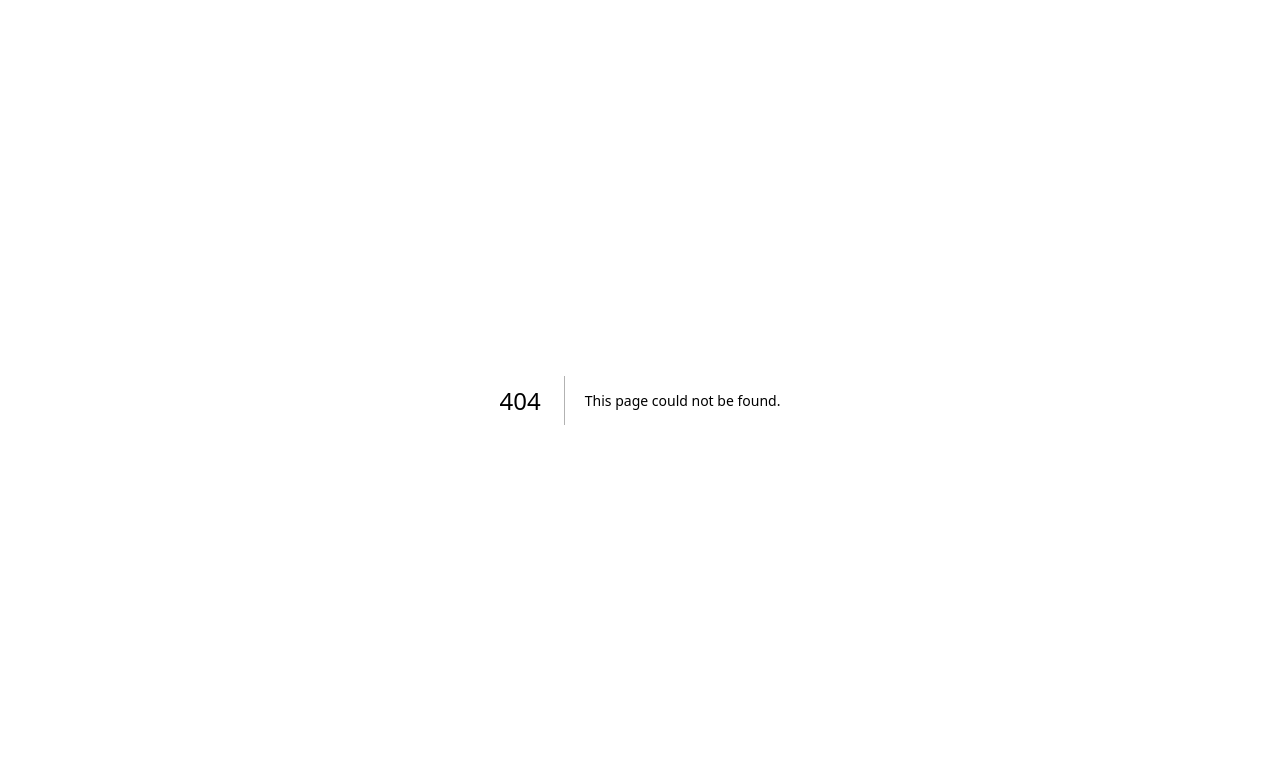
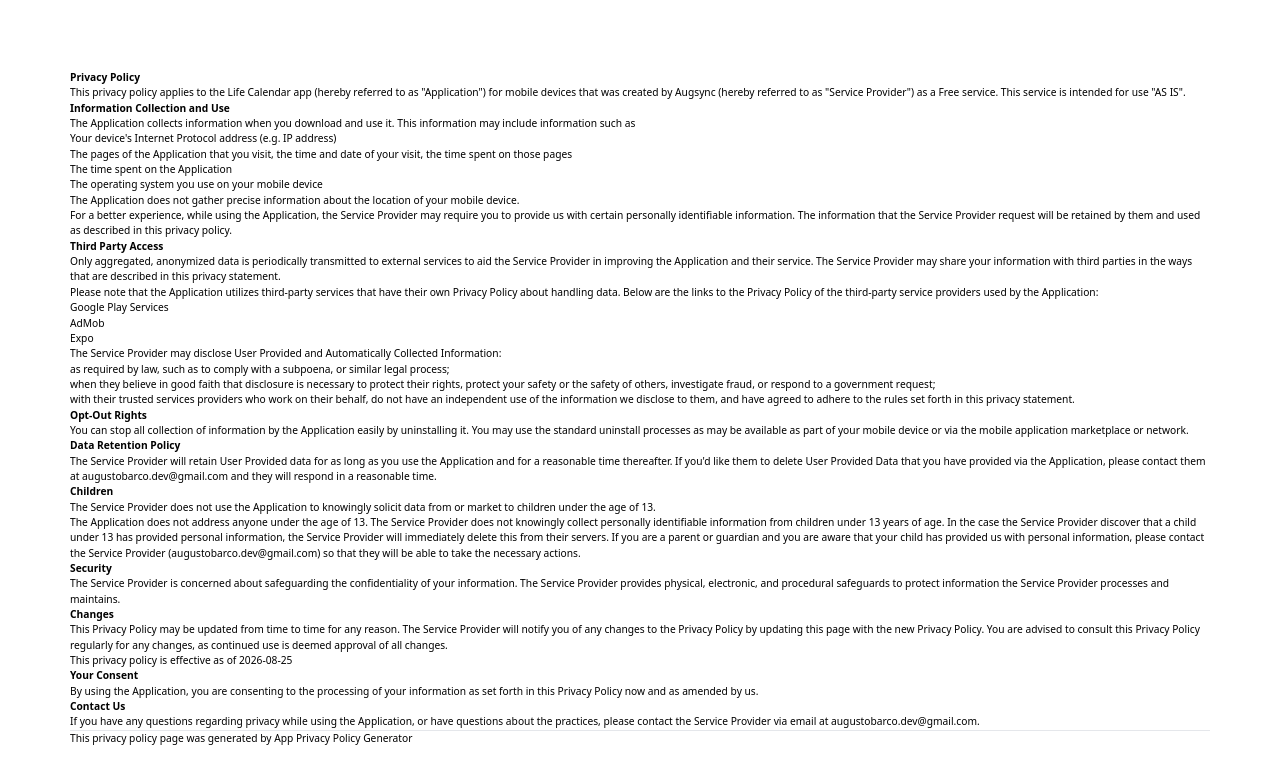
Before and after one commit to AugSync/AugSync, a Next.js app: page /apps/life-calendar/privacy-policy in a window 1280 px wide. Before the commit this address had no page. Shown: the top 784 px of the page. Built offline with nearby package versions, Linux system fonts and the light colour scheme.

Commit message:
feat: add Life Calendar privacy policy page

```diff
--- /dev/null
+++ b/src/pages/apps/life-calendar/privacy-policy.tsx
@@ -0,0 +1,196 @@
+/* eslint-disable react/no-unescaped-entities */
+import React from 'react';
+import Head from 'next/head'; // Import Head for SEO
+
+const LifeCalendar: React.FC = () => {
+  return (
+    <>
+      <Head>
+        <title>Life Calendar | Privacy Policy</title>
+        <link rel="icon" href="/life-calendar.ico" />
+      </Head>
+
+      <div
+        style={{
+          backgroundColor: 'white',
+          padding: 70,
+          height: '100vh',
+        }}
+      >
+        <>
+          <p>
+            <strong>Privacy Policy</strong>
+          </p>
+          <p>
+            This privacy policy applies to the Life Calendar app (hereby
+            referred to as "Application") for mobile devices that was created by
+            Augsync (hereby referred to as "Service Provider") as a Free
+            service. This service is intended for use "AS IS".
+          </p>
+          <p>
+            <strong>Information Collection and Use</strong>
+          </p>
+          <p>
+            The Application collects information when you download and use it.
+            This information may include information such as
+          </p>
+          <ul>
+            <li>Your device's Internet Protocol address (e.g. IP address)</li>
+            <li>
+              The pages of the Application that you visit, the time and date of
+              your visit, the time spent on those pages
+            </li>
+            <li>The time spent on the Application</li>
+            <li>The operating system you use on your mobile device</li>
+          </ul>
+          <p>
+            The Application does not gather precise information about the
+            location of your mobile device.
+          </p>
+          <p>
+            For a better experience, while using the Application, the Service
+            Provider may require you to provide us with certain personally
+            identifiable information. The information that the Service Provider
+            request will be retained by them and used as described in this
+            privacy policy.
+          </p>
+          <p>
+            <strong>Third Party Access</strong>
+          </p>
+          <p>
+            Only aggregated, anonymized data is periodically transmitted to
+            external services to aid the Service Provider in improving the
+            Application and their service. The Service Provider may share your
+            information with third parties in the ways that are described in
+            this privacy statement.
+          </p>
+          <p>
+            Please note that the Application utilizes third-party services that
+            have their own Privacy Policy about handling data. Below are the
+            links to the Privacy Policy of the third-party service providers
+            used by the Application:
+          </p>
+          <ul>
+            <li>
+              <a href="https://www.google.com/policies/privacy/">
+                Google Play Services
+              </a>
+            </li>
+            <li>
+              <a href="https://support.google.com/admob/answer/6128543?hl=en">
+                AdMob
+              </a>
+            </li>
+            <li>
+              <a href="https://expo.io/privacy">Expo</a>
+            </li>
+          </ul>
+          <p>
+            The Service Provider may disclose User Provided and Automatically
+            Collected Information:
+          </p>
+          <ul>
+            <li>
+              as required by law, such as to comply with a subpoena, or similar
+              legal process;
+            </li>
+            <li>
+              when they believe in good faith that disclosure is necessary to
+              protect their rights, protect your safety or the safety of others,
+              investigate fraud, or respond to a government request;
+            </li>
+            <li>
+              with their trusted services providers who work on their behalf, do
+              not have an independent use of the information we disclose to
+              them, and have agreed to adhere to the rules set forth in this
+              privacy statement.
+            </li>
+          </ul>
+          <p>
+            <strong>Opt-Out Rights</strong>
+          </p>
+          <p>
+            You can stop all collection of information by the Application easily
+            by uninstalling it. You may use the standard uninstall processes as
+            may be available as part of your mobile device or via the mobile
+            application marketplace or network.
+          </p>
+          <p>
+            <strong>Data Retention Policy</strong>
+          </p>
+          <p>
+            The Service Provider will retain User Provided data for as long as
+            you use the Application and for a reasonable time thereafter. If
+            you'd like them to delete User Provided Data that you have provided
+            via the Application, please contact them at
+            augustobarco.dev@gmail.com and they will respond in a reasonable
+            time.
+          </p>
+          <p>
+            <strong>Children</strong>
+          </p>
+          <p>
+            The Service Provider does not use the Application to knowingly
+            solicit data from or market to children under the age of 13.
+          </p>
+          <p>
+            The Application does not address anyone under the age of 13. The
+            Service Provider does not knowingly collect personally identifiable
+            information from children under 13 years of age. In the case the
+            Service Provider discover that a child under 13 has provided
+            personal information, the Service Provider will immediately delete
+            this from their servers. If you are a parent or guardian and you are
+            aware that your child has provided us with personal information,
+            please contact the Service Provider (augustobarco.dev@gmail.com) so
+            that they will be able to take the necessary actions.
+          </p>
+          <p>
+            <strong>Security</strong>
+          </p>
+          <p>
+            The Service Provider is concerned about safeguarding the
+            confidentiality of your information. The Service Provider provides
+            physical, electronic, and procedural safeguards to protect
+            information the Service Provider processes and maintains.
+          </p>
+          <p>
+            <strong>Changes</strong>
+          </p>
+          <p>
+            This Privacy Policy may be updated from time to time for any reason.
+            The Service Provider will notify you of any changes to the Privacy
+            Policy by updating this page with the new Privacy Policy. You are
+            advised to consult this Privacy Policy regularly for any changes, as
+            continued use is deemed approval of all changes.
+          </p>
+          <p>This privacy policy is effective as of 2026-08-25</p>
+          <p>
+            <strong>Your Consent</strong>
+          </p>
+          <p>
+            By using the Application, you are consenting to the processing of
+            your information as set forth in this Privacy Policy now and as
+            amended by us.
+          </p>
+          <p>
+            <strong>Contact Us</strong>
+          </p>
+          <p>
+            If you have any questions regarding privacy while using the
+            Application, or have questions about the practices, please contact
+            the Service Provider via email at augustobarco.dev@gmail.com.
+          </p>
+          <hr />
+          <p>
+            This privacy policy page was generated by{' '}
+            <a href="https://app-privacy-policy-generator.nisrulz.com/">
+              App Privacy Policy Generator
+            </a>
+          </p>
+        </>
+      </div>
+    </>
+  );
+};
+
+export default LifeCalendar;
```
